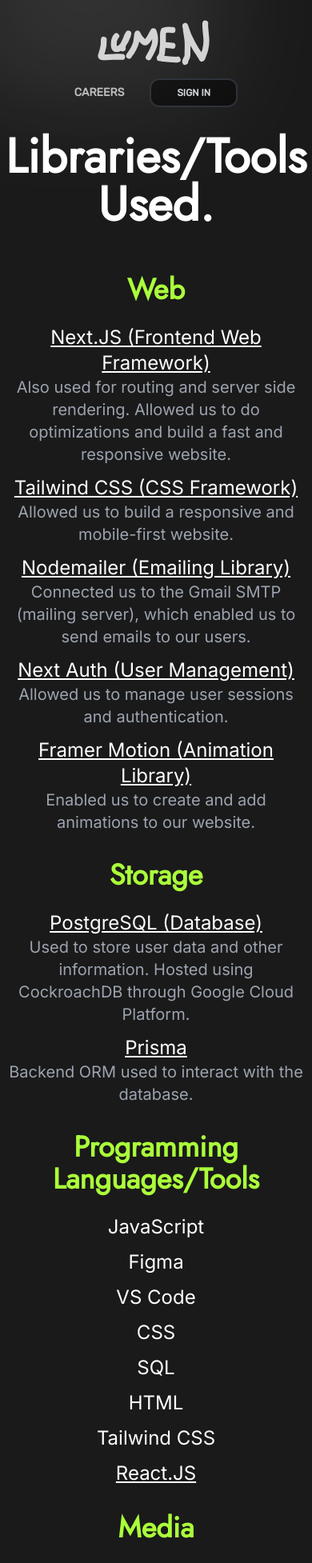
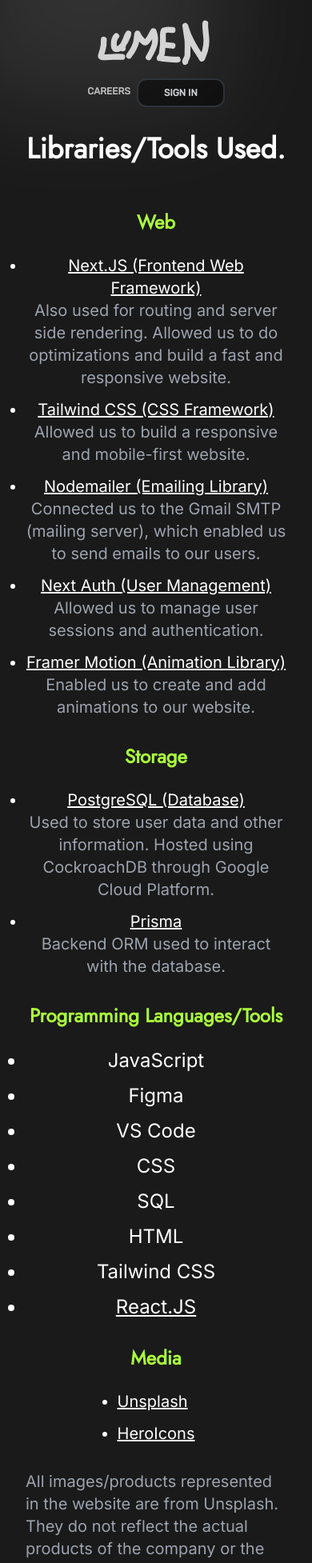
Before and after one commit to ryanchou-dev/lumen, a Next.js app: page /sources in a window 390 px wide. Shown: the top 1954 px of the page at 80% size. Built offline with nearby package versions, Linux system fonts and the light colour scheme; no server answers.

Commit message:
responsivenjess

```diff
--- a/src/app/components/Navbar.js
+++ b/src/app/components/Navbar.js
@@ -8,7 +8,7 @@
 
   if (status == "loading") {
     return (
-      <div className="z-10 max-w-7xl w-full items-center justify-between   lg:flex ">
+      <div className="z-10 max-w-7xl w-full items-center justify-between   flex flex-shrink ">
         <div className="rounded-3xl w-80 h-80 filter blur-3xl -left-12  opacity-10 mix-blend-multiply absolute -top-48 bg-white"></div>
 
         <div className="text-white items-center flex justify-center">
@@ -20,8 +20,8 @@
             <Image alt="Lumen Logo" src={lumen} width={150} />
           </Link>
         </div>
-        <div className="text-center flex  items-center justify-center lg:text-right lg:mt-0 mt-6 text-sm">
-          <div className="text-white space-x-8 flex flex-row ">
+        <div className="text-center flex  items-center justify-center lg:text-right lg:mt-0 mt-6 md:md:text-sm text-xs text-xs">
+          <div className="text-white space-x-2 md:space-x-8 flex flex-row ">
             <Link
               href="/careers"
               passHref
@@ -62,8 +62,8 @@
           <Image alt="Lumen Logo" src={lumen} width={150} />
         </Link>
       </div>
-      <div className="text-center flex  items-center justify-center lg:text-right lg:mt-0 mt-6 text-sm">
-        <div className="text-white space-x-8 flex flex-row ">
+      <div className="text-center flex  items-center justify-center lg:text-right lg:mt-0 mt-6 md:text-sm text-xs">
+        <div className="text-white space-x-2 md:space-x-8 flex flex-row ">
           <Link
             href="/careers"
             passHref
--- a/src/app/sources/page.js
+++ b/src/app/sources/page.js
@@ -10,18 +10,18 @@
         <Navbar />
         <div className="justify-center flex  flex-col items-center">
           <div className="flex text-center flex-col">
-            <div className="xl:mt-24 mt-8 lg:text-7xl text-6xl w-full lg:mb-0">
+            <div className="xl:mt-24 mt-8 lg:text-7xl text-4xl md:text-6xl w-full lg:mb-0">
               <div className="max-w-2xl text-white mb-6  font-semibold z-50 font-['Jost']">
                 Libraries/Tools Used.
               </div>
             </div>
 
-            <div className="xl:mt-16 mt-8 lg:text-5xl text-4xl w-full lg:mb-0">
+            <div className="xl:mt-16 mt-8 lg:text-5xl text-2xl md:text-4xl w-full lg:mb-0">
               <div className="max-w-2xl text-[#ABFF3A] mb-6  font-semibold z-50 font-['Jost']">
                 Web
               </div>
             </div>
-            <ul className="list-disc max-w-2xl text-white text-2xl space-y-3">
+            <ul className="list-disc max-w-2xl text-white text-xl md:text-2xl space-y-3">
               <li>
                 <a
                   href="https://nextjs.org/"
@@ -96,12 +96,12 @@
               </li>
             </ul>
 
-            <div className="xl:mt-16 mt-8 lg:text-5xl text-4xl w-full lg:mb-0">
+            <div className="xl:mt-16 mt-8 lg:text-5xl md:text-4xl text-2xl w-full lg:mb-0">
               <div className="max-w-2xl text-[#ABFF3A] mb-6  font-semibold z-50 font-['Jost']">
                 Storage
               </div>
             </div>
-            <ul className="list-disc max-w-2xl text-white text-2xl space-y-3">
+            <ul className="list-disc max-w-2xl text-white text-xl md:text-2xl space-y-3">
               <li>
                 <a
                   href="https://www.postgresql.org/"
@@ -133,7 +133,7 @@
               </li>
             </ul>
 
-            <div className="xl:mt-16 mt-8 lg:text-5xl text-4xl w-full lg:mb-0">
+            <div className="xl:mt-16 mt-8 lg:text-5xl md:text-4xl text-2xl w-full lg:mb-0">
               <div className="max-w-2xl text-[#ABFF3A] mb-6  font-semibold z-50 font-['Jost']">
                 Programming Languages/Tools
               </div>
@@ -158,12 +158,12 @@
               </li>
             </ul>
           </div>
-          <div className="xl:mt-16 text-center mt-8 lg:text-5xl text-4xl w-full lg:mb-0">
+          <div className="xl:mt-16 text-center mt-8 lg:text-5xl md:text-4xl text-2xl w-full lg:mb-0">
             <div className="max-w-2xl text-[#ABFF3A] mb-6  font-semibold z-50 font-['Jost']">
               Media
             </div>
           </div>
-          <ul className="list-disc max-w-2xl text-white text-2xl space-y-3">
+          <ul className="list-disc max-w-2xl text-white text-xl md:text-2xl space-y-3">
             <li>
               <a
                 href="https://unsplash.com/"
```
